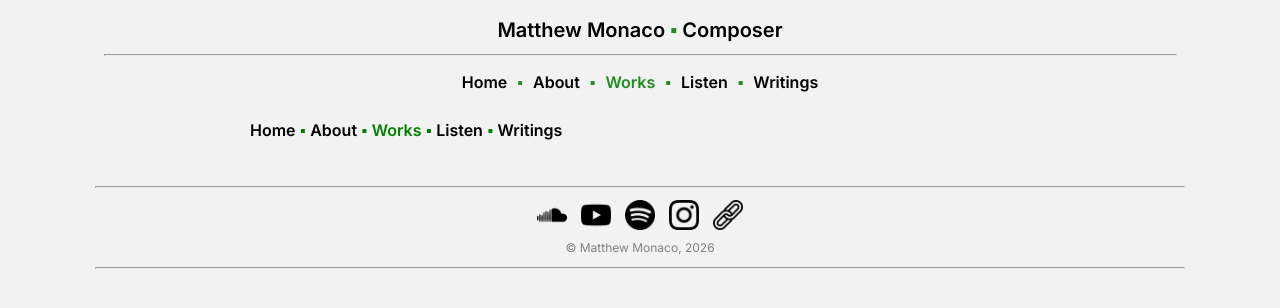
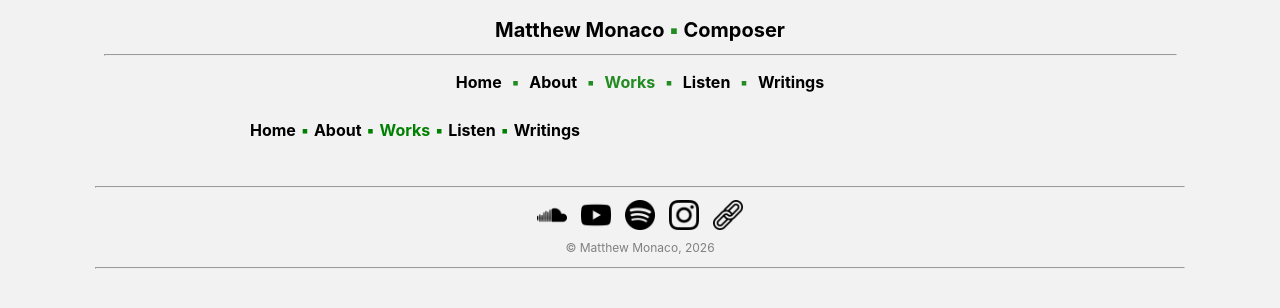
Before and after one commit to matthew-monaco/matthew-monaco.github.io, a Jekyll site: the page built from works_by_instrumentation_OLD.html, in a window 1280 px wide. Shown: the top 308 px of the page. Built offline with Jekyll 4.4.1, drawn with Linux system fonts in a browser that asks for light colours.

Commit message:
Update default.html

```diff
--- a/_layouts/default.html
+++ b/_layouts/default.html
@@ -6,7 +6,7 @@
 
   <title>{{ page.title }}</title>
   <link rel="stylesheet" href="/assets/style.css" />
-  <link href="https://fonts.googleapis.com/css2?family=Inter:wght@300;400;500;600&display=swap" rel="stylesheet">
+  <link href="https://fonts.googleapis.com/css2?family=Cormorant+Garamond:wght@300;400;500;600&display=swap" rel="stylesheet">
   <link rel="icon" type="image/png" href="Green_M.png">
 </head>
 
```
